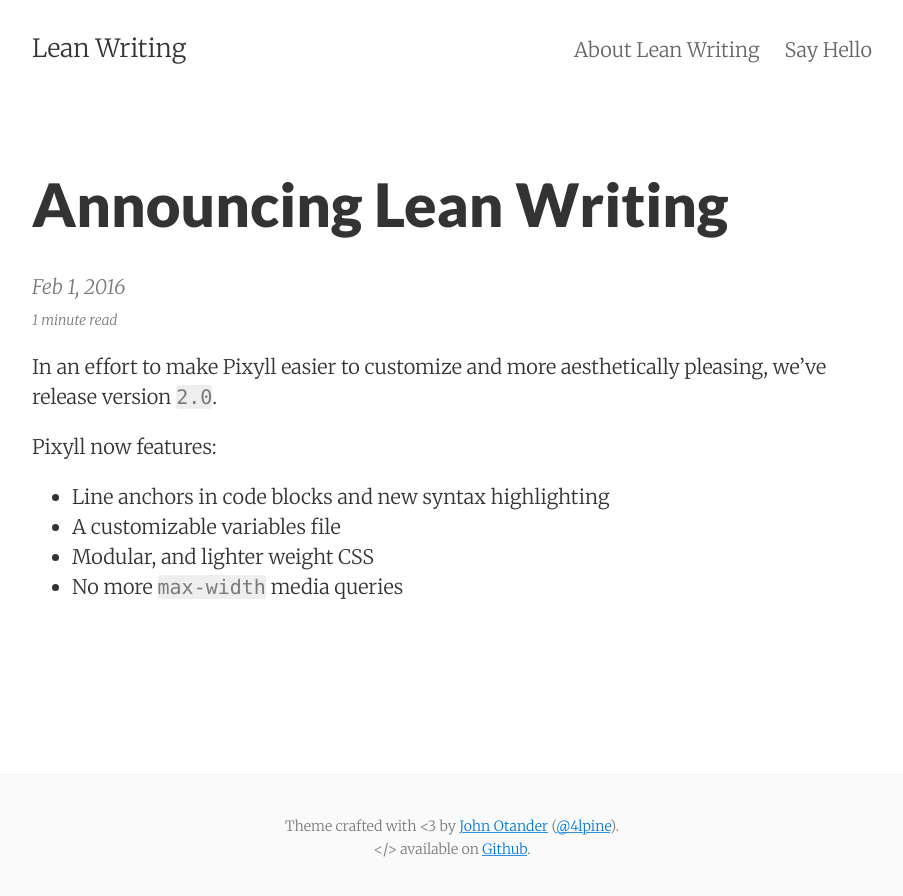
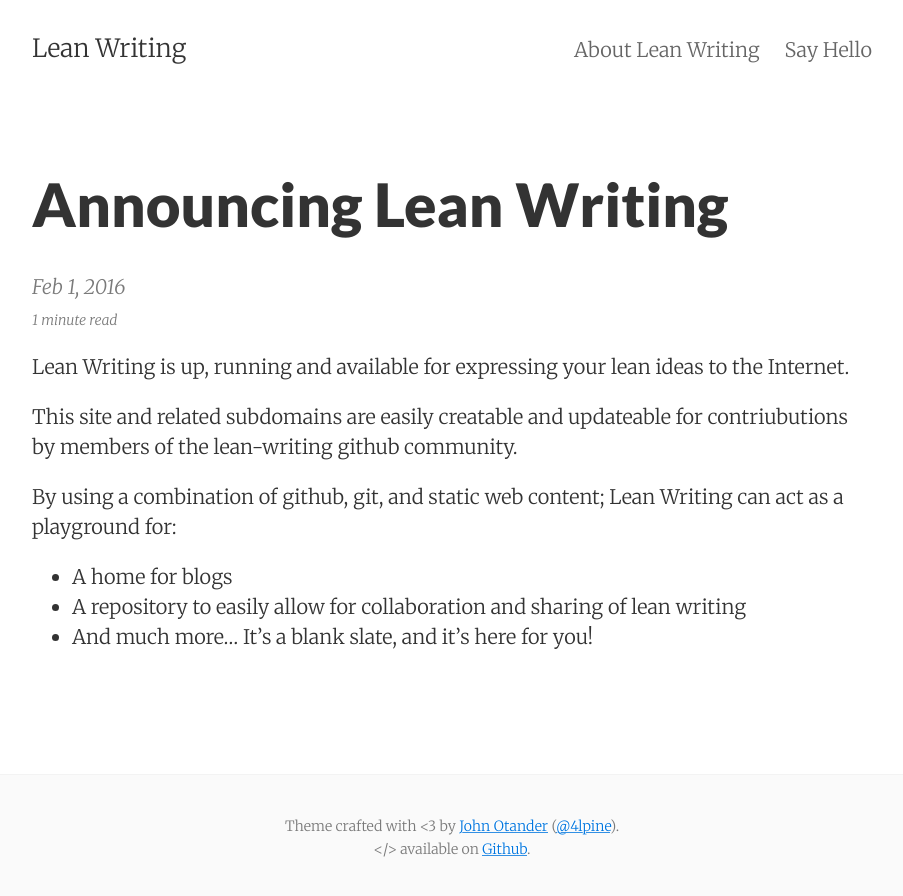
Before and after one commit to lean-writing/www, a Jekyll site: the page built from _posts/2016-02-01-lean-writing-org.md, in a window 1280 px wide. Shown: the top 896 px of the page, without its empty margins (188-1091 px from the left). Built offline with Jekyll 4.4.1, drawn with Linux system fonts in a browser that asks for light colours.

Commit message:
expanding a bit more on first blog post

```diff
--- a/_posts/2016-02-01-lean-writing-org.md
+++ b/_posts/2016-02-01-lean-writing-org.md
@@ -6,13 +6,14 @@ summary:    Lean Writing is up and running
 categories: lean
 ---
 
+Lean Writing is up, running and available for expressing your lean ideas to the
+Internet.
 
+This site and related subdomains are easily creatable and updateable for contriubutions by members of the lean-writing github community.
 
-In an effort to make Pixyll easier to customize and more aesthetically pleasing, we've release version `2.0`.
+By using a combination of github, git, and static web content; Lean Writing can
+act as a playground for:
 
-Pixyll now features:
-
-* Line anchors in code blocks and new syntax highlighting
-* A customizable variables file
-* Modular, and lighter weight CSS
-* No more `max-width` media queries
+* A home for blogs
+* A repository to easily allow for collaboration and sharing of lean writing
+* And much more... It's a blank slate, and it's here for you!
```
